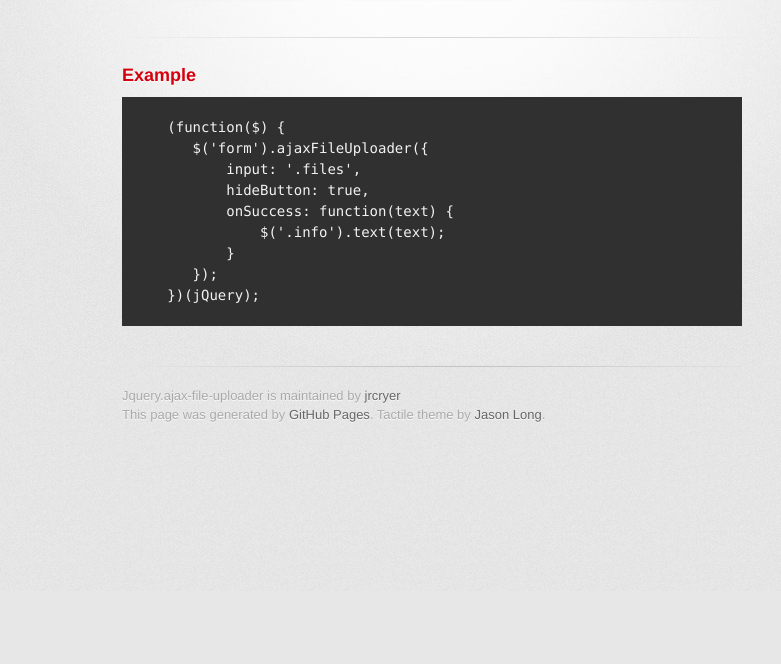
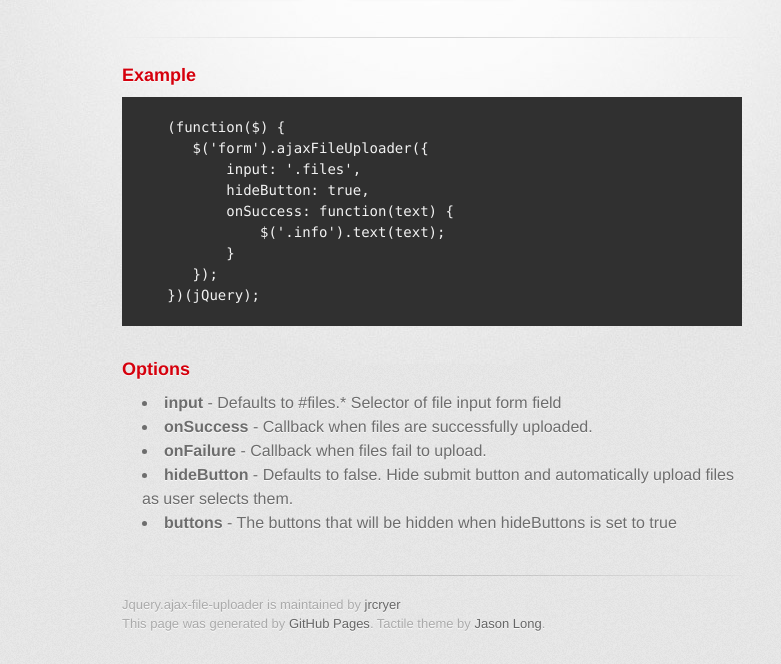
Before and after one commit to jrcryer/jquery.ajax-file-uploader, a plain HTML site: page index.html in a window 1280 px wide. Shown: the part 209-873 px from the top of the page, without its empty margins (208-989 px from the left). Before the commit the page ends 800 px from the top, so only its background shows below. Drawn offline with Linux system fonts and the light colour scheme; a web font is replaced by a local one.

```diff
--- a/index.html
+++ b/index.html
@@ -43,6 +43,21 @@
       });
    })(jQuery);
 </code></pre>
+
+<h3>Options</h3>
+
+<ul>
+<li>
+<strong>input</strong> - Defaults to #files.* Selector of file input form field</li>
+<li>
+<strong>onSuccess</strong> - Callback when files are successfully uploaded.</li>
+<li>
+<strong>onFailure</strong> - Callback when files fail to upload.</li>
+<li>
+<strong>hideButton</strong> - Defaults to false. Hide submit button and automatically upload files as user selects them.</li>
+<li>
+<strong>buttons</strong> - The buttons that will be hidden when hideButtons is set to true</li>
+</ul>
         </section>
 
         <footer>
```
Also changed, not shown: params.json (+1 -1 lines).
